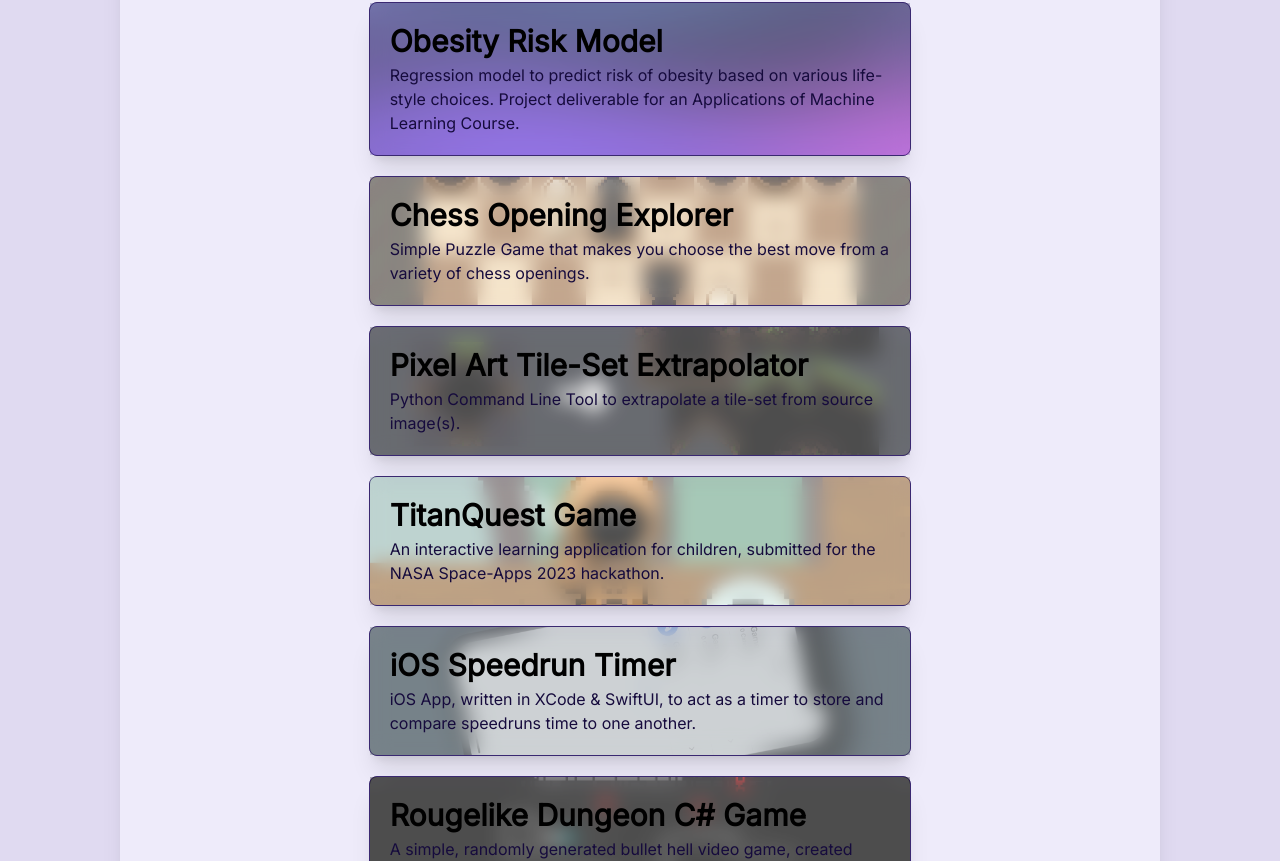
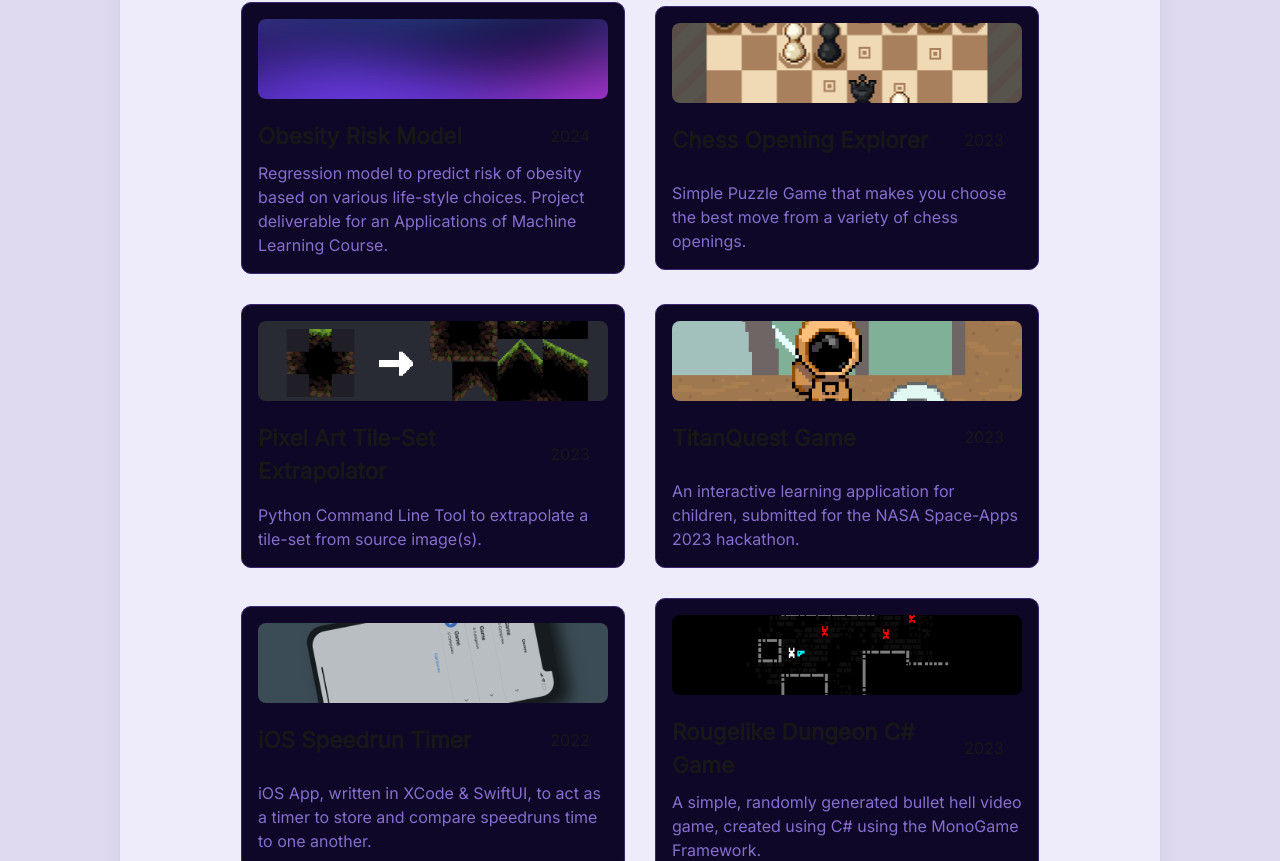
Before and after one commit to alexeckardt/MyWebsite, a Next.js app: page / in a window 1280 px wide. Shown: the part 4099-4960 px from the top of the page. Built offline with nearby package versions, Linux system fonts and the light colour scheme; a web font is replaced by a local one; what @iconify/tailwind4 would draw is missing.

Commit message:
Old experients in React

```diff
--- a/src/app/Sections/Experiments.tsx
+++ b/src/app/Sections/Experiments.tsx
@@ -2,8 +2,10 @@ import { ExperimentCard } from '@/components/experiment_card';
 
 export const Experiments = () => {
     return (
-        <div className="w-11/12 lg:w-7/12 flex flex-col items-start text-start justify-start p-8 gap-y-5">
+        <div className="w-11/12 flex flex-col items-start text-start justify-start p-8 gap-y-5">
             <div className="font-funnel font-semibold text-3xl mb-5">Experiments</div>
+
+            <div className="w-full max-w-[1800px] flex flex-wrap items-center justify-center gap-[30px]">
 
                 <ExperimentCard
                     href="https://github.com/whabinski/ObesityClassificationModel"
@@ -11,7 +13,7 @@ export const Experiments = () => {
                     year="2024"
                     tags={['PyTorch', 'Scikit-learn', 'Machine Learning', 'AI']}
                 >
-                <div className="font-funnel text-royal-800">
+                    <div className="font-funnel text-royal-400">
                         Regression model to predict risk of obesity based on various life-style choices. Project deliverable for an Applications of Machine Learning Course.
                     </div>
                 </ExperimentCard>
@@ -22,7 +24,7 @@ export const Experiments = () => {
                     year="2023"
                     tags={['GML', 'Stockfish', 'Algorithms', 'Big Data', 'Pixel Art']}
                     allowZoom={false}>
-                <div className="font-funnel text-royal-800">
+                    <div className="font-funnel text-royal-400">
                         Simple Puzzle Game that makes you choose the best move from a variety of chess openings.
                     </div>
                 </ExperimentCard>
@@ -33,7 +35,7 @@ export const Experiments = () => {
                     year="2023"
                     tags={['Python', 'Bash']}
                 >
-                <div className="font-funnel text-royal-800">
+                    <div className="font-funnel text-royal-400">
                         Python Command Line Tool to extrapolate a tile-set from source image(s).
                     </div>
                 </ExperimentCard>
@@ -44,7 +46,7 @@ export const Experiments = () => {
                     year="2023"
                     tags={['GML', 'Group Project', 'NASA']}
                 >
-                <div className="font-funnel text-royal-800">
+                    <div className="font-funnel text-royal-400">
                         An interactive learning application for children, submitted for the NASA Space-Apps 2023 hackathon.
                     </div>
                 </ExperimentCard>
@@ -55,7 +57,7 @@ export const Experiments = () => {
                     year="2022"
                     tags={['SwiftUI', 'XCode', 'iOS Emulator']}
                 >
-                <div className="font-funnel text-royal-800">
+                    <div className="font-funnel text-royal-400">
                         iOS App, written in XCode & SwiftUI, to act as a timer to store and compare speedruns time to one another.
                     </div>
                 </ExperimentCard>
@@ -66,7 +68,7 @@ export const Experiments = () => {
                     year="2023"
                     tags={['C#', 'XML', 'MonoGame']}
                 >
-                <div className="font-funnel text-royal-800">
+                    <div className="font-funnel text-royal-400">
                         A simple, randomly generated bullet hell video game, created using C# using the MonoGame Framework.
                     </div>
                 </ExperimentCard>
@@ -78,10 +80,11 @@ export const Experiments = () => {
                     tags={['Astro', 'HTML', 'CSS', 'JS']}
                 >
 
-                <div className="font-funnel text-royal-800">
+                    <div className="font-funnel text-royal-400">
                         Inception! See the source code for this website.
                     </div>
                 </ExperimentCard>
             </div >
+        </div >
     )
 }
--- a/src/components/experiment_card.tsx
+++ b/src/components/experiment_card.tsx
@@ -17,20 +17,45 @@ export const ExperimentCard: React.FC<ProjectProps> = ({ allowZoom, href, name,
 
     // No Zoom if necessary
     return (
-        <div
-            className="w-full min-h-32 bg-royal-900 border border-royal-600 rounded-lg shadow-xl overflow-hidden hover:bg-size-[105%] bg-size-[100%] bg-center transition-[0.3s]"
-            style={{ backgroundImage }}
-        >
-            <div id='glass-plane' className="w-full min-h-32 h-full overflow-hidden lg:opacity-0 lg:transition-[0.3] backdrop-blur-[10px] lg:backdrop-blur-[0px] lg:hover:backdrop-blur-[10px] lg:hover:opacity-100 bg-white/30 lg:bg-transparent lg:hover:bg-white/30">
+        <div className="w-96 bg-royal-900 border border-royal-600 rounded-[10px] transition duration-200 p-4">
+            {/* Logo */}
+            <a className="flex items-center flex-1 cursor-default" href={href} rel="noopener noreferrer" target='_blank'>
+                <div
+                    className={`w-full h-20 rounded-lg bg-black bg-center transition duration-100 ${allowZoom ? "hover:bg-[length:90%]" : ""
+                        }`}
+                    style={{
+                        backgroundImage: `url(${imgPath})`,
+                        backgroundSize: allowZoom ? "100%" : "cover",
+                    }}
+                ></div>
+            </a>
 
-                <div className='p-5'>
-                    <a className="w-fit flex items-center text-black hover:text-royal-900 hover:underline active:text-royal-950" href={href}>
-                        <div className='w-fit font-funnel text-3xl font-semibold mb-1'>{name}</div>
+            <div className="flex flex-col justify-between min-h-[150px]">
+                {/* Title */}
+                <div className="flex items-center gap-1 mt-5 mb-2">
+                    <a className="flex items-center flex-1" href={href} rel="noopener noreferrer" target='_blank'>
+                        <h1 className="font-semibold font-funnel text-[1.4rem] text-[var(--textcol)] max-w-[90%] transition duration-100 hover:text-[var(--primary-p)] font-[var(--title_font_family)]">
+                            {name}
+                        </h1>
                     </a>
-                    {children}
+                    {year && (
+                        <div className="text-base font-funnel font-light text-[var(--textcol-dark)] font-[var(--title_font_family)] flex-[0.2]">
+                            {year}
+                        </div>
+                    )}
                 </div>
 
+                {/* Description */}
+                {children}
+
+                {/* Tags */}
+                {/* <div className="flex flex-wrap gap-1">
+                    {tags &&
+                        tags.map((item, index) => (
+                            <WorkExperienceTag key={index} item={item} />
+                        ))}
+                </div> */}
             </div>
         </div>
-    )
+    );
 };
```
Lines whose indentation alone changed are shown as unchanged.
